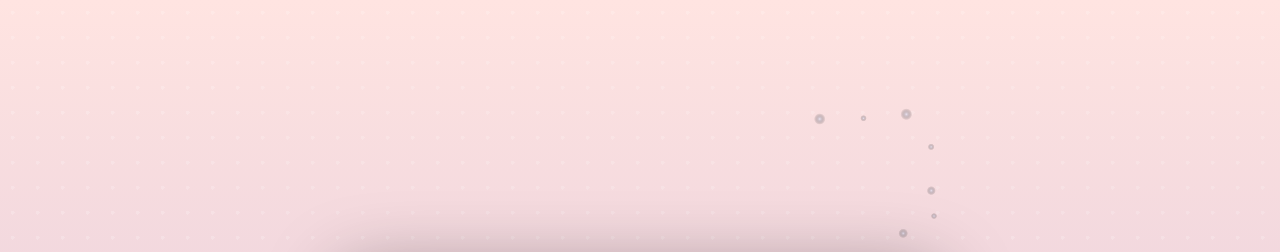
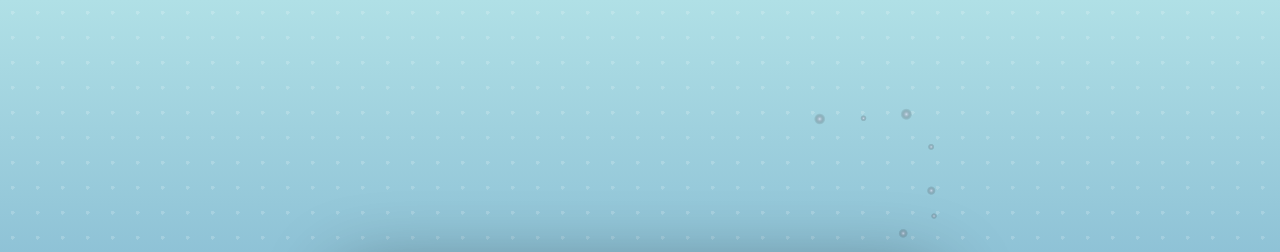
Before and after one commit to pmh001900/20-10, a plain HTML site: page index.html in a window 1280 px wide. Shown: the top 252 px of the page. Drawn offline with Linux system fonts and the light colour scheme.

Commit message:
Update index.html

```diff
--- a/index.html
+++ b/index.html
@@ -11,15 +11,15 @@
     />
     <style>
       :root {
-        --color-primary: #ff6f91;
-        --color-secondary: #4a7043;
-        --color-accent: #d8bfd8;
-        --color-background: #ffe4e1;
-        --color-firework-1: #ffb6c1; /* Pink */
-        --color-firework-2: #ffffe0; /* Light yellow */
-        --color-firework-3: #e6e6fa; /* Lavender */
-        --color-firework-4: #ff0000; /* Red */
-        --color-firework-5: #00b7eb; /* Blue */
+      --color-primary: #FF9999; /* Hồng đào cho tiêu đề và viền */
+      --color-secondary: #2F4F4F; /* Xanh lam đậm cho chữ và điểm nhấn */
+      --color-accent: #4682B4;
+      --color-background: #B0E0E6;
+      --color-firework-1: #B0E0E6;
+      --color-firework-2: #FFFFE0;
+      --color-firework-3: #4682B4;
+      --color-firework-4: #FF9999;
+      --color-firework-5: #00B7EB;
       }
 
       * {
```
